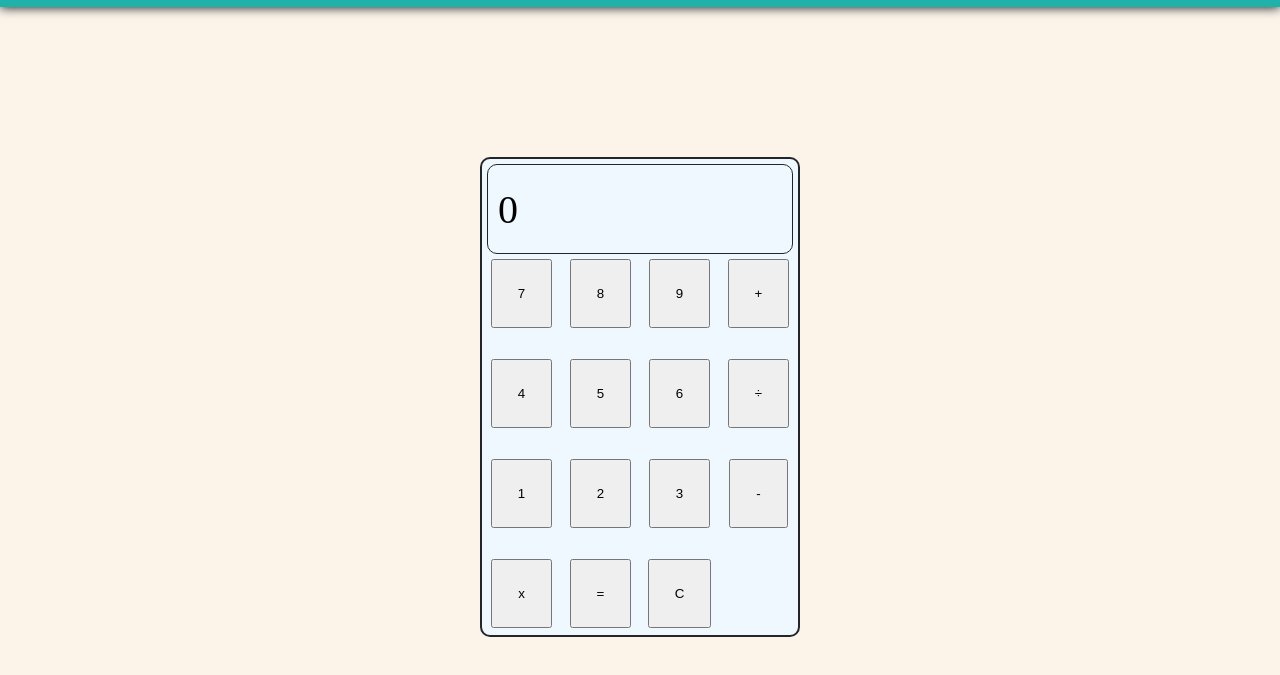
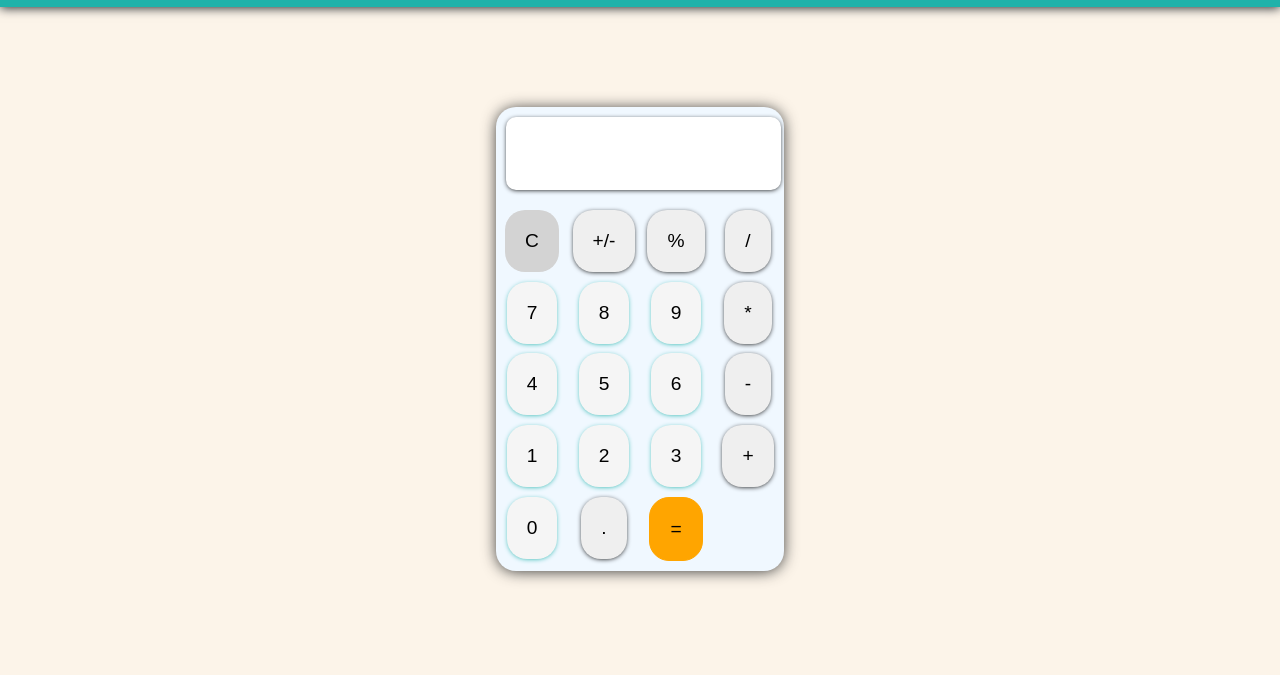
Before and after one commit to tabishnaqvi1311/toolBox, a plain HTML site: page html/calc.html in a window 1280 px wide. Shown: the part 53-728 px from the top of the page. Drawn offline with Linux system fonts and the light colour scheme.

Commit message:
Added functionality to calculator :)

```diff
--- a/css/styles.css
+++ b/css/styles.css
@@ -86,7 +86,7 @@ nav li {
     height: 30vh;
     width: 20%;
     overflow-y: hidden;
-    box-shadow: 0px 1px 20px -9px rgb(0, 0, 0);
+
 }
 
 .boxDisplayCounter p {
@@ -150,86 +150,102 @@ nav li {
 
 .calculatorBox {
     background-color: aliceblue;
-    height: 30rem;
-    width: 20rem;
-    margin-top: 150px;
-    border: #22262b solid 2px;
-    border-radius: 10px;
+    height: 29rem;
+    width: 18rem;
+    margin-top: 100px;
+    border-radius: 20px;
     display: grid;
     grid-template-columns: repeat(4, 1fr);
-    grid-auto-rows: minmax(100px,auto);
     text-align: center;
     overflow: hidden;
+    box-shadow: 0px 1px 15px -1px rgb(45, 46, 46);
 }
 
 .calculatorBox button {
-    padding: 25px;
+    padding: 20px;
+    border-radius: 20px;
+    font-size: larger;
+    border: none;
+}
+
+.calculatorBox button:hover {
+    cursor: pointer;
+    transition: 0.2s;
 }
 
 .displayCalc {
     grid-column: 1/5;
     grid-row: 1;
-    border: #22262b solid 1px;
-    margin: 5px;
+}
+
+.displayCalc input {
+    margin: 10px;
     border-radius: 10px;
     display: flex;
     justify-content: start;
-}
-
-.displayCalc p {
-    margin: auto 10px;
-    font-size: 40px;
-}
-
-.seven {
-    grid-column: 1;
-    grid-row: 2;
-}
-
-.eight {
-    grid-column: 2;
-    grid-row: 2;
-}
-
-.nine {
-    grid-column: 3;
-    grid-row: 2;
-}
-
-.four {
-    grid-column: 1;
-    grid-row: 3;
-}
-
-.five {
-    grid-column: 2;
-    grid-row: 3;
-}
-
-.six {
-    grid-column: 3;
-    grid-row: 3;
-}
-
-.one {
-    grid-column: 1;
-    grid-row: 4;
-}
-
-.two {
-    grid-column: 2;
-    grid-row: 4;
-}
-
-.three {
-    grid-column: 3;
-    grid-row: 4;
+    padding: 25px 1px;
+    font-size: 21px;
+    overflow: hidden;
+    border:none;
+    box-shadow: 0px 1px 5px -1px rgb(0, 0, 0);
+    font-family: 'Courier New', Courier, monospace;
 }
 
 .zero {
     grid-column: 1;
-    grid-row: 5;
+    grid-row: 6;
 }
+
+.numbers button{
+    box-shadow: 0px 1px 5px -1px lightseagreen;
+    background-color: whitesmoke;
+}
+
+.numbers button:hover {
+    box-shadow: 0px 1px 10px -1px lightseagreen;
+    background-color: lightseagreen;
+}
+.equals button {
+    background-color: orange;
+    border: 1px solid orange;
+}
+
+.equals button:hover {
+    box-shadow: 0px 1px 10px -1px orange;
+}
+
+.clear button {
+    background-color: lightgrey;
+    color: black;
+}
+
+.clear button:hover {
+    background-color: black;
+    color: white;
+}
+
+.plus button,
+.minus button,
+.div button,
+.mult button,
+.changeSign button,
+.percent button,
+.point button{
+    box-shadow: 0px 1px 5px -1px rgb(0, 0, 0);
+}
+
+.plus button:hover,
+.minus button:hover,
+.div button:hover,
+.mult button:hover,
+.changeSign button:hover,
+.percent button:hover,
+.point button:hover {
+    box-shadow: 0px 1px 10px -1px dodgerblue;
+    background-color: dodgerblue;
+    color: white;
+}
+
 /* main body style  */
 
 body {
--- a/html/calc.html
+++ b/html/calc.html
@@ -23,24 +23,26 @@
     </header>
     <div class="bodyMainCalc">
         <div class="calculatorBox">
-            <div class="displayCalc" >
-                <p id = "innerCalc">0</p>
-            </div>
-            <div class="one"><button class = "n">1</button></div>
-            <div class="two"><button class = "n">2</button></div>
-            <div class="three"><button class= "n">3</button></div>
-            <div class="four"><button class = "n">4</button></div>
-            <div class="five"><button class = "n">5</button></div>
-            <div class="six"><button class = "n">6</button></div>
-            <div class="seven"><button class= "n">7</button></div>
-            <div class="eight"><button class = "n">8</button></div>
-            <div class="nine"><button class = "n">9</button></div>
-            <div class="plus"><button id = "add" onclick="add()">+</button></div>
-            <div class="divide"><button id = "div" onclick="divide()">÷</button></div>
-            <div class="minus"><button id = "sub" onclick="subtract()">-</button></div>
-            <div class="multiply"><button id = "mul" onclick="mult()">x</button></div>
-            <div class="equals"><button id = "eq" onclick="ans()">=</button></div>
-            <div class="submit"><button type="reset" id="clear">C</button></div>
+            <div class="displayCalc"><input type="text"></div>
+            <div class="clear"><button type="reset" class="n">C</button></div>
+            <div class="changeSign"><button class="n">+/-</button></div>
+            <div class="percent"><button class="n"">%</button></div>
+            <div class="div"><button class="n" onclick="divide()">/</button></div>
+            <div class="numbers"><button class= "n">7</button></div>
+            <div class="numbers"><button class = "n">8</button></div>
+            <div class="numbers"><button class = "n">9</button></div>
+            <div class="mult"><button class="n" onclick="mult()">*</button></div>
+            <div class="numbers"><button class = "n">4</button></div>
+            <div class="numbers"><button class = "n">5</button></div>
+            <div class="numbers"><button class = "n">6</button></div>
+            <div class="minus"><button class="n" onclick="subtract()">-</button></div>
+            <div class="numbers"><button class = "n">1</button></div>
+            <div class="numbers"><button class = "n">2</button></div>
+            <div class="numbers"><button class= "n">3</button></div>
+            <div class="plus"><button class="n" onclick="add()">+</button></div>
+            <div class="numbers"><button class = "n">0</button></div>
+            <div class="point"><button class="n" onclick="pont()">.</button></div>
+            <div class="equals"><button class="n" onclick="ans()">=</button></div>
         </div>
     </div>
     <!-- <footer>
```
